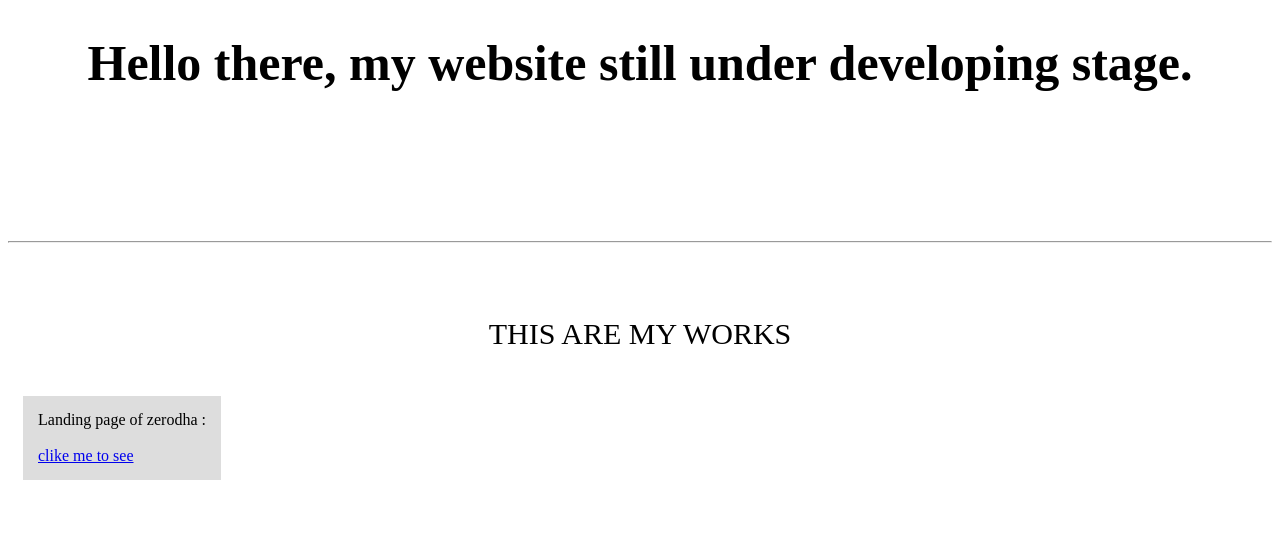
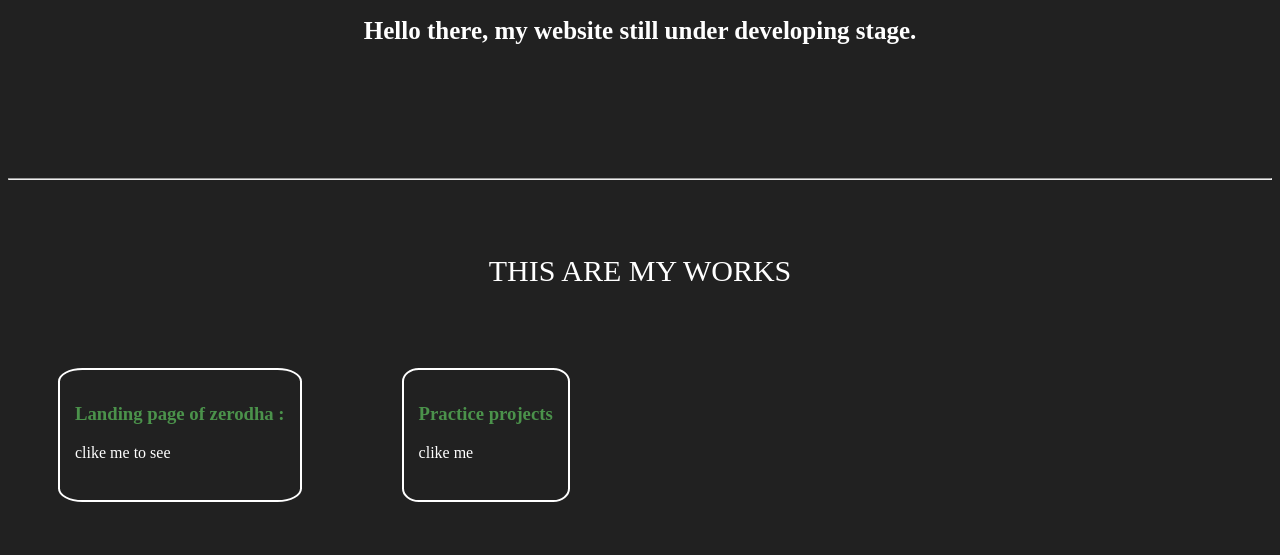
Before and after one commit to Sumithreddy6080/portfolio, a plain HTML site: page index.html in a window 1280 px wide. Drawn offline with Linux system fonts and the light colour scheme.

Commit message:
Add files via upload
moving around

```diff
--- a/index.html
+++ b/index.html
@@ -4,24 +4,24 @@
     <meta charset="UTF-8" />
     <meta name="viewport" content="width=device-width, initial-scale=1.0" />
     <title>Document</title>
-    <link rel="stylesheet" href="style.css">
+    <link rel="stylesheet" href="style.css" />
   </head>
+
   <body>
-    <h1 >
-      Hello there, my website still under developing stage.
-    </h1>
+    <h1>Hello there, my website still under developing stage.</h1>
     <br /><br /><br /><br /><br /><br />
     <hr />
     <br /><br />
     <p style="text-align: center; font-size: 30px">THIS ARE MY WORKS</p>
-
-    <div
-      class="zerodha">
-        Landing page of zerodha :
-        <br />
-        <br>
-        <div>
-        <a href="./SimZerodha/zerodha.html" target="_blank" >clike me to see</a></div>
+    <div class="container">
+      <div class="zerodha">
+        <h3  class="title">Landing page of zerodha :</h3>
+        <a href="./SimZerodha/zerodha.html" target="_blank">clike me to see</a>
+      </div>
+      <div class="pracproj">
+        <h3  class="title">Practice projects</h3>
+        <a href="./practice_projects/index.html" target="_blank"> clike me </a>
+      </div>
     </div>
   </body>
 </html>
--- /dev/null
+++ b/practice_projects/color_genaretor/01style.css
@@ -0,0 +1,32 @@
+body{
+    background-color: #212121;
+    color: #fff;
+    text-align: center;
+    font-size: 20px;
+    margin: 0px;
+
+}
+
+#back{
+    background-color: rgb(70, 138, 70);
+    text-decoration: none;
+    color: #fff;
+    padding: 5px;
+    padding-left: 20px;
+    padding-right: 20px;
+    border-radius: 10px;
+    /* margin-top: 20px; */
+}
+.container{
+    display: flex;
+    flex-wrap: wrap;
+    gap: 15px;
+    justify-content: center;
+    align-items: center;
+}
+.box{
+    height: 100px;
+    width: 100px;
+    background-color: #fff;
+    border: 2px solid grey;
+}
--- /dev/null
+++ b/practice_projects/style.css
@@ -0,0 +1,28 @@
+body{
+    background-color: #212121;
+    color: #fff;
+    text-align: center;
+    font-size: 20px;
+}
+.container{
+    display: flex;
+    flex-direction: column;
+    gap: 7px;
+
+}
+.proj{
+    background-color: #fff;
+    color: #212121;
+    padding: 5px;
+    margin: 2px;
+    border-radius: 8px;
+    width: 40vw;
+    text-align: left;
+    padding-left: 25px;
+    margin-left: 30px;
+
+}
+a{
+    text-decoration: none;
+    color: #212121;
+}
--- a/style.css
+++ b/style.css
@@ -1,10 +1,29 @@
 h1{
-    font-size: 50px;
+    font-size: 25px;
     text-align: center
 }
-.zerodha{
-   background-color: rgb(221, 221, 221);
+body{
+    background-color: #212121;
+    color: #fff;
+}
+.zerodha,.pracproj{
+   /* background-color:; */
     display: inline-block;
     padding: 15px;
-    margin: 15px;
+    margin: 50px;
+    border: 2px solid white ;
+    height: 100px;
+    border-radius: 10%;
 }
+.container{
+    display: flex;
+}
+
+a{
+    color: #fff;
+    text-decoration: none   ;
+
+}
+.title{
+    color: rgb(75, 146, 75);
+}
```
Also changed, not shown: SimZerodha/zerodha.html (+12 -4 lines), practice_projects/color_genaretor/01index.html (added, +25 -0 lines), practice_projects/color_genaretor/01script.js (added, +34 -0 lines), practice_projects/index.html (added, +24 -0 lines).
